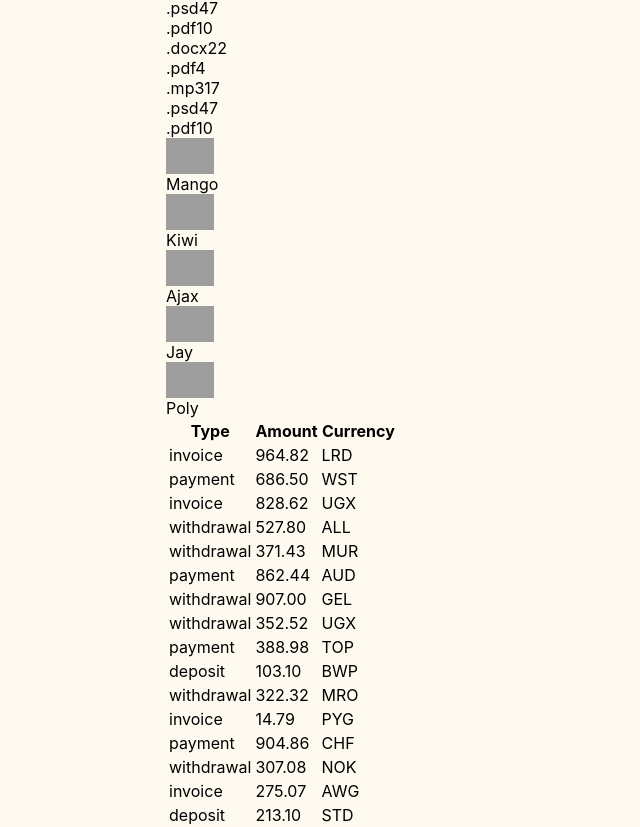
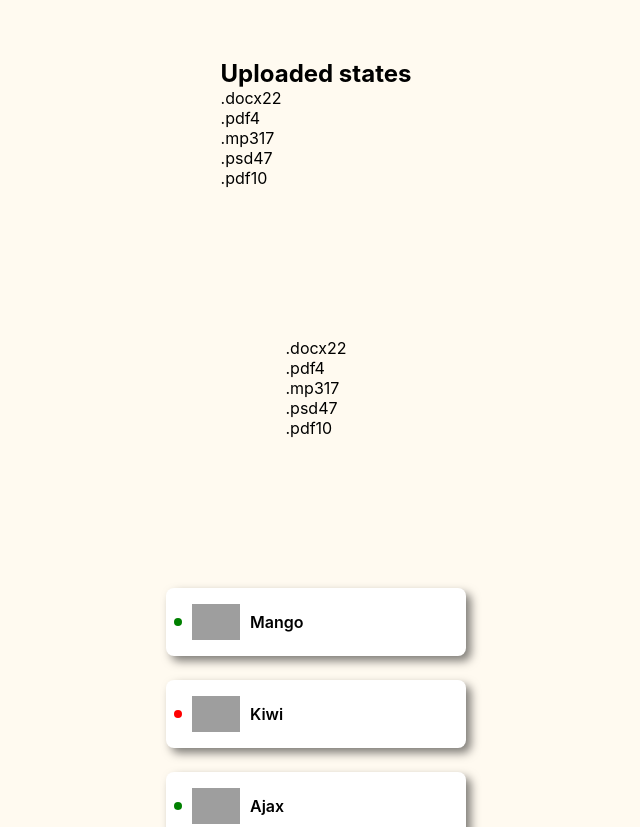
Before and after one commit to Ivan011001/goit-react-hw-01-components, a React (Create React App) app: page / in a window 1280 px wide. Shown: the part 462-1289 px from the top of the page, without its empty margins (324-964 px from the left). Built offline with nearby package versions, Linux system fonts and the light colour scheme; grey boxes are pictures that could not be loaded.

Commit message:
App-Friends-commir

```diff
--- a/src/components/App.jsx
+++ /dev/null
@@ -1,29 +0,0 @@
-import user from '../user.json';
-import Profile from './Profile';
-import stats from '../data.json';
-import Statistics from './Statistics';
-import friends from '../friends.json';
-import FriendList from './FriendList';
-import transactions from '../transactions.json';
-import TransactionHistory from './TransactionHistory';
-
-export const App = () => {
-  return (
-    <div>
-      <Profile
-        username={user.username}
-        tag={user.tag}
-        location={user.location}
-        avatar={user.avatar}
-        stats={user.stats}
-      />
-
-      <Statistics stats={stats} title="Uploaded states" />
-      <Statistics stats={stats} />
-
-      <FriendList friends={friends} />
-
-      <TransactionHistory transactions={transactions} />
-    </div>
-  );
-};
--- /dev/null
+++ b/src/components/App/App.jsx
@@ -0,0 +1,31 @@
+import user from '../../user.json';
+import Profile from '../Profile';
+import stats from '../../data.json';
+import Statistics from '../Statistics';
+import friends from '../../friends.json';
+import FriendList from '../FriendList';
+import transactions from '../../transactions.json';
+import TransactionHistory from '../TransactionHistory';
+
+import { AppContainer } from './App.styled';
+
+export const App = () => {
+  return (
+    <AppContainer>
+      <Profile
+        username={user.username}
+        tag={user.tag}
+        location={user.location}
+        avatar={user.avatar}
+        stats={user.stats}
+      />
+
+      <Statistics stats={stats} title="Uploaded states" />
+      <Statistics stats={stats} />
+
+      <FriendList friends={friends} />
+
+      <TransactionHistory transactions={transactions} />
+    </AppContainer>
+  );
+};
--- /dev/null
+++ b/src/components/App/App.styled.js
@@ -0,0 +1,8 @@
+import styled from 'styled-components';
+
+export const AppContainer = styled.div({
+  display: 'flex',
+  flexDirection: 'column',
+  alignItems: 'center',
+  gap: 150,
+});
--- a/src/components/FriendList/FriendListItem.jsx
+++ b/src/components/FriendList/FriendListItem.jsx
@@ -1,9 +1,11 @@
+import { OnlineChip, Username } from './FriendListItem.styled';
+
 export default function FriendListItem({ avatar, name, isOnline }) {
   return (
     <>
-      <span className="status">{isOnline}</span>
-      <img className="avatar" src={avatar} alt="User avatar" width="48" />
-      <p className="name">{name}</p>
+      <OnlineChip $isOnline={isOnline}>{isOnline}</OnlineChip>
+      <img src={avatar} alt="User avatar" width="48" />
+      <Username>{name}</Username>
     </>
   );
 }
--- /dev/null
+++ b/src/components/FriendList/FriendListItem.styled.js
@@ -0,0 +1,12 @@
+import styled from 'styled-components';
+
+export const OnlineChip = styled.span({
+  width: 8,
+  height: 8,
+  borderRadius: '50%',
+  backgroundColor: ({ $isOnline }) => ($isOnline ? 'green' : 'red'),
+});
+
+export const Username = styled.p({
+  fontWeight: '600',
+});
--- /dev/null
+++ b/src/components/FriendList/FriendsList.styled.js
@@ -0,0 +1,18 @@
+import styled from 'styled-components';
+
+export const List = styled.ul({
+  display: 'flex',
+  flexDirection: 'column',
+  gap: 24,
+  width: 300,
+});
+
+export const ListItem = styled.li({
+  display: 'flex',
+  alignItems: 'center',
+  gap: 10,
+  boxShadow: '5px 5px 10px 0 rgba(0, 0, 0, 0.5)',
+  borderRadius: 8,
+  padding: '16px 8px',
+  backgroundColor: '#fff',
+});
--- a/src/components/FriendList/index.jsx
+++ b/src/components/FriendList/index.jsx
@@ -1,19 +1,20 @@
 import PropTypes from 'prop-types';
 import FriendListItem from './FriendListItem';
+import { List, ListItem } from './FriendsList.styled';
 
 export default function FriendList({ friends }) {
   return (
-    <ul className="friend-list">
+    <List>
       {friends.map(friend => (
-        <li key={friend.id} className="item">
+        <ListItem key={friend.id}>
           <FriendListItem
             avatar={friend.avatar}
             name={friend.name}
             isOnline={friend.isOnline}
           />
-        </li>
+        </ListItem>
       ))}
-    </ul>
+    </List>
   );
 }
 
--- a/src/index.css
+++ b/src/index.css
@@ -8,9 +8,6 @@ body {
   -moz-osx-font-smoothing: grayscale;
   background-color: floralwhite;
   margin: 0;
-  display: flex;
-  flex-direction: column;
-  align-items: center;
 }
 
 code {
--- a/src/index.js
+++ b/src/index.js
@@ -1,6 +1,6 @@
 import React from 'react';
 import ReactDOM from 'react-dom/client';
-import { App } from 'components/App';
+import { App } from 'components/App/App';
 import './index.css';
 
 ReactDOM.createRoot(document.getElementById('root')).render(
```
